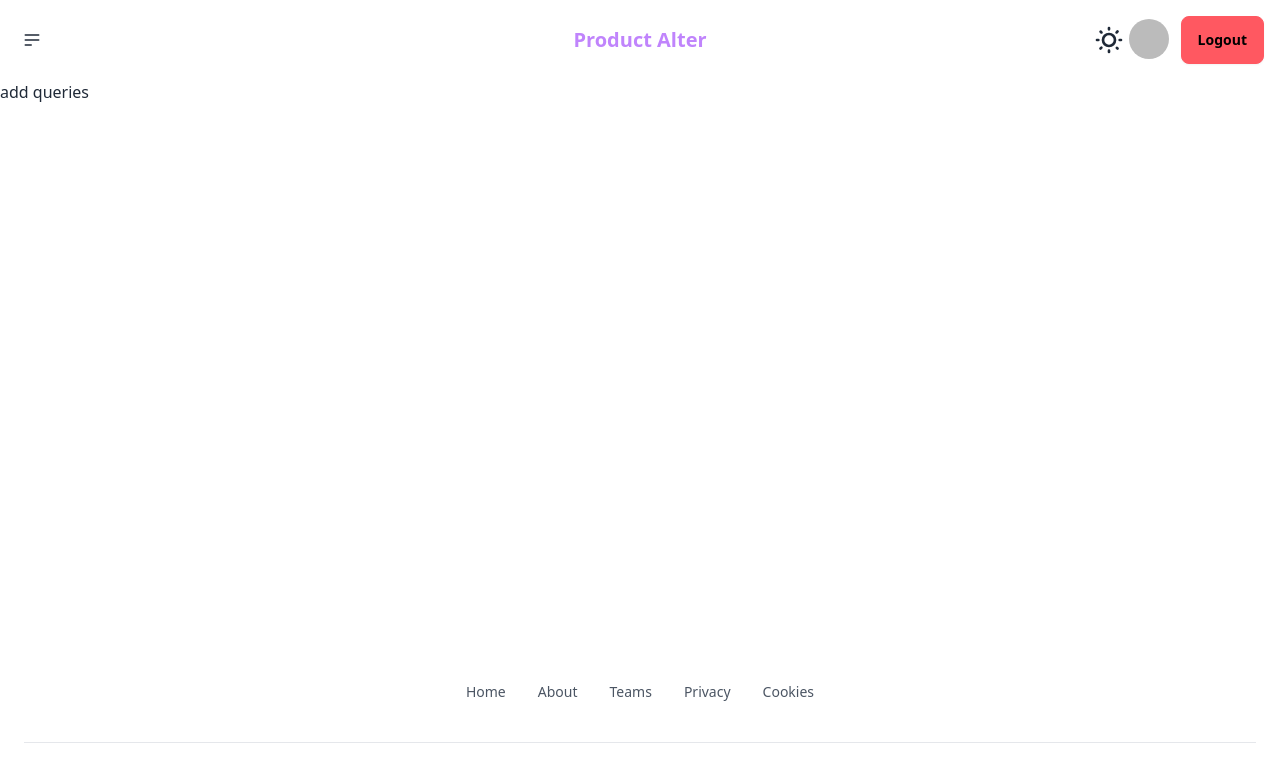
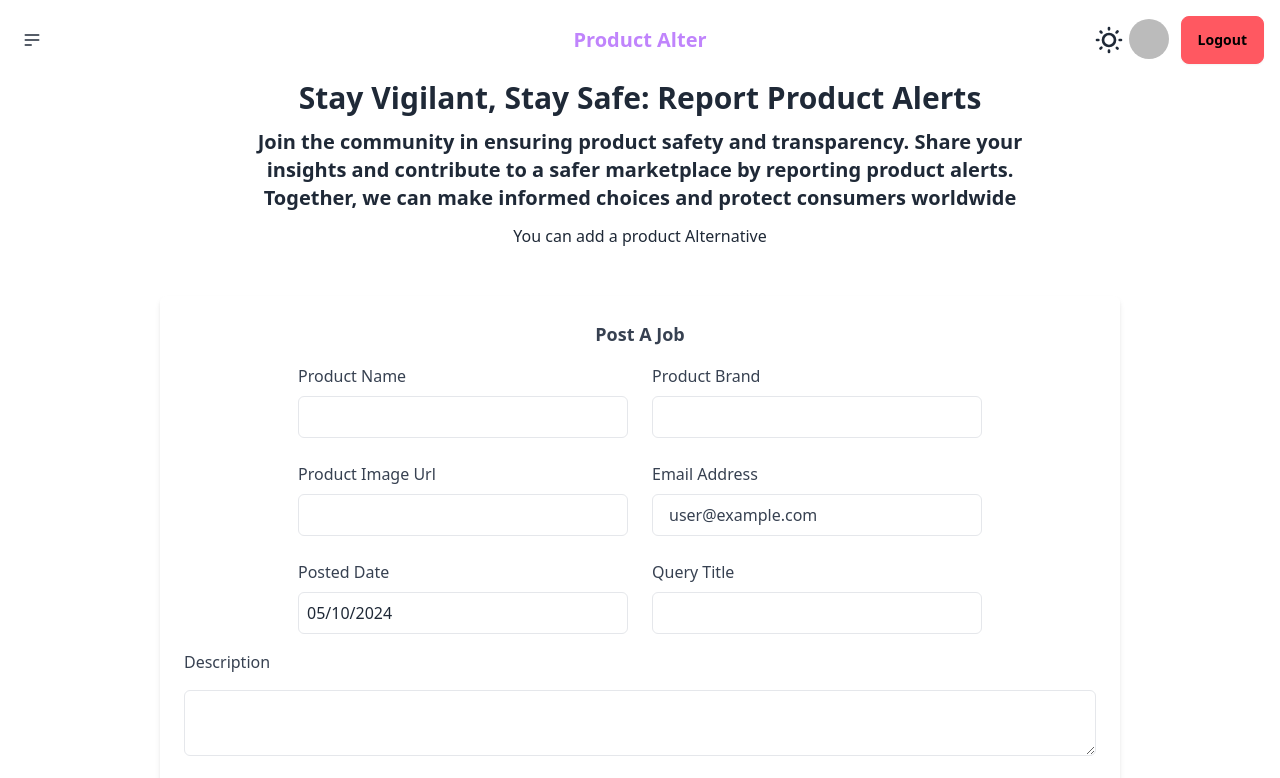
Before and after one commit to Md-Sufian-Jidan/a11-product-alter-client, a React (Vite) app: page /add-queries in a window 1280 px wide. Shown: the top 778 px of the page. Built offline with nearby package versions, Linux system fonts and the light colour scheme; no server answers; sample sign-in values are in the browser's storage.

Commit message:
add product route added

```diff
--- a/src/Components/ErrorPage.jsx
+++ b/src/Components/ErrorPage.jsx
@@ -1,8 +1,24 @@
+import { Link } from "react-router-dom";
 
 const ErrorPage = () => {
     return (
         <div>
-            <img src="https://i.ibb.co/n6GfdzG/monitor-1350918-1280.png" alt="" />
+            <div>
+                <img className="h-[300px] mx-auto" src="https://i.ibb.co/n6GfdzG/monitor-1350918-1280.png" alt="" />
+            </div>
+            <div className="text-center space-y-5">
+                <h3 className="font-bold">404 error</h3>
+                <h1 className='text-2xl font-semibold text-gray-800 dark:text-white md:text-3xl'>
+                    Page not found
+                </h1>
+                <p className='mt-4 text-gray-500 dark:text-gray-400'>
+                    Sorry, the page you are looking for does not exist.Here are some
+                    helpful links:
+                </p>
+                <div>
+                    <Link to="/" className="btn bg-[#7dce7d] dark:bg-pink-300">Go Home</Link>
+                </div>
+            </div>
         </div>
     );
 };
--- a/src/Context/PrivateRoute.jsx
+++ b/src/Context/PrivateRoute.jsx
@@ -12,7 +12,7 @@ const PrivateRoute = ({ children }) => {
         return children
     }
 
-    return <Navigate to="/login" state={location.state} replace></Navigate>
+    return <Navigate to="/login" state={location.pathname} replace></Navigate>
 };
 
 export default PrivateRoute;
--- a/src/Pages/AddQueries.jsx
+++ b/src/Pages/AddQueries.jsx
@@ -1,9 +1,129 @@
-import React from 'react';
+import { useContext, useState } from 'react';
+import DatePicker from 'react-datepicker'
+import 'react-datepicker/dist/react-datepicker.css'
+import { AuthContext } from '../Context/AuthProvider';
 
 const AddQueries = () => {
+    const { user } = useContext(AuthContext);
+    const [startDate, setStartDate] = useState(new Date());
+    console.log(user.email);
+    const handleFormSubmit = (e) => {
+        e.preventDefault();
+        const form = e.target;
+        const name = form.name.value;
+        const brand = form.brand.value;
+        const photo = form.photo.value;
+        const date = startDate;
+        const addUser = {
+            email: user?.email,
+            name: user?.displayName,
+            image: user?.photoURL
+        }
+        console.log(name, brand, photo, addUser, date);
+        // console.log('object');
+    }
     return (
-        <div>
-            <p>add queries</p>
+        <div className='bg-[url()]'>
+            <div className='text-center space-y-3 md:max-w-3xl mx-10 md:mx-auto'>
+                <h3 className='text-3xl font-bold '>Stay Vigilant, Stay Safe: Report Product Alerts</h3>
+                <p className='md:text-xl font-semibold'>Join the community in ensuring product safety and transparency. Share your insights and contribute to a safer marketplace by reporting product alerts. Together, we can make informed choices and protect consumers worldwide</p>
+                <p>You can add a product Alternative</p>
+            </div>
+            <div className='flex justify-center items-center min-h-[calc(100vh-306px)] my-12'>
+                <section className='p-5 md:p-6 mx-auto bg-white rounded-md shadow-md w-3/4 m-auto'>
+                    <h2 className='text-lg font-semibold text-gray-700 capitalize text-center'>
+                        Post a Job
+                    </h2>
+
+                    <form onSubmit={handleFormSubmit}>
+                        <div className='grid grid-cols-1 gap-6 mt-4 sm:grid-cols-2 w-3/4 mx-auto'>
+                            <div>
+                                <label className='text-gray-700 ' htmlFor='job_title'>
+                                    Product Name
+                                </label>
+                                <input
+                                    id='job_title'
+                                    name='name'
+                                    type='text'
+                                    className='block w-full px-4 py-2 mt-2 text-gray-700 bg-white border border-gray-200 rounded-md  focus:border-blue-400 focus:ring-blue-300 focus:ring-opacity-40  focus:outline-none focus:ring'
+                                />
+                            </div>
+                            <div>
+                                <label className='text-gray-700 ' htmlFor='job_title'>
+                                    Product Brand
+                                </label>
+                                <input
+                                    id='job_title'
+                                    name='brand'
+                                    type='text'
+                                    className='block w-full px-4 py-2 mt-2 text-gray-700 bg-white border border-gray-200 rounded-md  focus:border-blue-400 focus:ring-blue-300 focus:ring-opacity-40  focus:outline-none focus:ring'
+                                />
+                            </div>
+                            <div>
+                                <label className='text-gray-700 ' htmlFor='job_title'>
+                                    Product Image Url
+                                </label>
+                                <input
+                                    id='job_title'
+                                    name='photo'
+                                    type='text'
+                                    className='block w-full px-4 py-2 mt-2 text-gray-700 bg-white border border-gray-200 rounded-md  focus:border-blue-400 focus:ring-blue-300 focus:ring-opacity-40  focus:outline-none focus:ring'
+                                />
+                            </div>
+
+                            <div>
+                                <label className='text-gray-700 ' htmlFor='emailAddress'>
+                                    Email Address
+                                </label>
+                                <input
+                                    id='emailAddress'
+                                    type='email'
+                                    name='email'
+                                    defaultValue={user?.email}
+                                    className='block w-full px-4 py-2 mt-2 text-gray-700 bg-white border border-gray-200 rounded-md  focus:border-blue-400 focus:ring-blue-300 focus:ring-opacity-40  focus:outline-none focus:ring'
+                                />
+                            </div>
+                            <div className='flex flex-col gap-2 '>
+                                <label className='text-gray-700'>Posted Date</label>
+                                {/* Date Picker Input Field */}
+                                <DatePicker
+                                    className='border p-2 rounded-md w-full'
+                                    selected={startDate}
+                                    onChange={date => setStartDate(date)}
+                                />
+                            </div>
+
+                            <div>
+                                <label className='text-gray-700 ' htmlFor='min_price'>
+                                    Query Title
+                                </label>
+                                <input
+                                    id='min_price'
+                                    name='better'
+                                    type='text'
+                                    className='block w-full px-4 py-2 mt-2 text-gray-700 bg-white border border-gray-200 rounded-md  focus:border-blue-400 focus:ring-blue-300 focus:ring-opacity-40  focus:outline-none focus:ring'
+                                />
+                            </div>
+
+                        </div>
+                        <div className='flex flex-col gap-2 mt-4'>
+                            <label className='text-gray-700 ' htmlFor='description'>
+                                Description
+                            </label>
+                            <textarea
+                                className='block w-full px-4 py-2 mt-2 text-gray-700 bg-white border border-gray-200 rounded-md  focus:border-blue-400 focus:ring-blue-300 focus:ring-opacity-40  focus:outline-none focus:ring'
+                                name='description'
+                                id='description'
+                            ></textarea>
+                        </div>
+                        <div className='flex justify-end mt-6'>
+                            <button className='px-8 py-2.5 leading-5 text-white transition-colors duration-300 transhtmlForm bg-gray-700 rounded-md hover:bg-gray-600 focus:outline-none focus:bg-gray-600'>
+                                Add Product
+                            </button>
+                        </div>
+                    </form>
+                </section>
+            </div>
         </div>
     );
 };
--- a/src/Pages/Authentication/Login.jsx
+++ b/src/Pages/Authentication/Login.jsx
@@ -27,8 +27,10 @@ const Login = () => {
         signIn(email, password)
             .then(res => {
                 console.log(res.user);
+                if (res.user) {
                     toast.success('User Login Successfully');
                     navigate(location?.state ? location?.state : '/');
+                }
             })
             .catch((err) => {
                 console.log(err);
@@ -39,8 +41,10 @@ const Login = () => {
         googleLogin()
             .then(res => {
                 console.log(res.user);
+                if (res.user) {
                     toast.success('User Login Successfully');
                     navigate(location?.state ? location?.state : '/');
+                }
             })
             .catch((err) => {
                 console.log(err);
@@ -51,8 +55,10 @@ const Login = () => {
         githubLogin()
             .then(res => {
                 console.log(res.user);
+                if (res.user) {
                     toast.success('User Login Successfully');
                     navigate(location?.state ? location?.state : '/');
+                }
             })
             .catch((err) => {
                 console.log(err);
```
Also changed, not shown: src/Components/ProductDetails.jsx (+18 -20 lines). Lines whose indentation alone changed are shown as unchanged.
